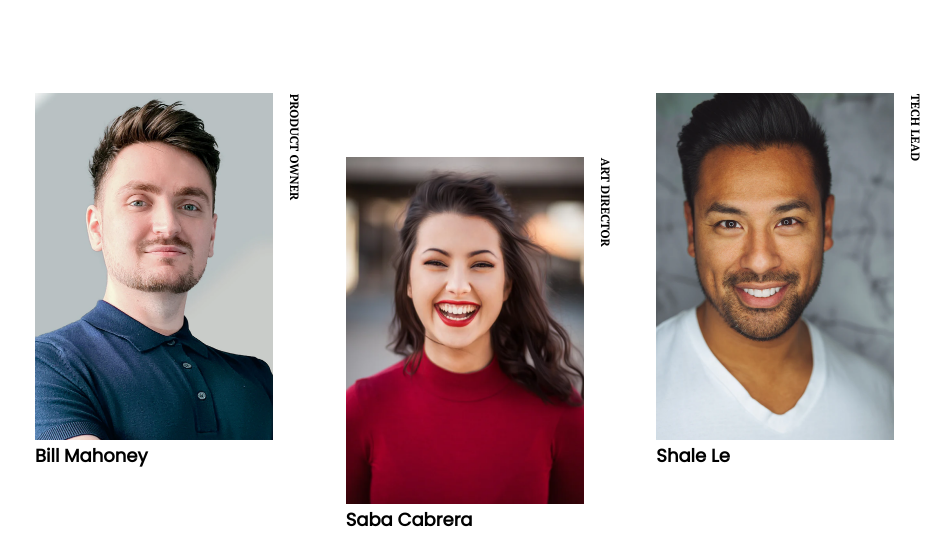
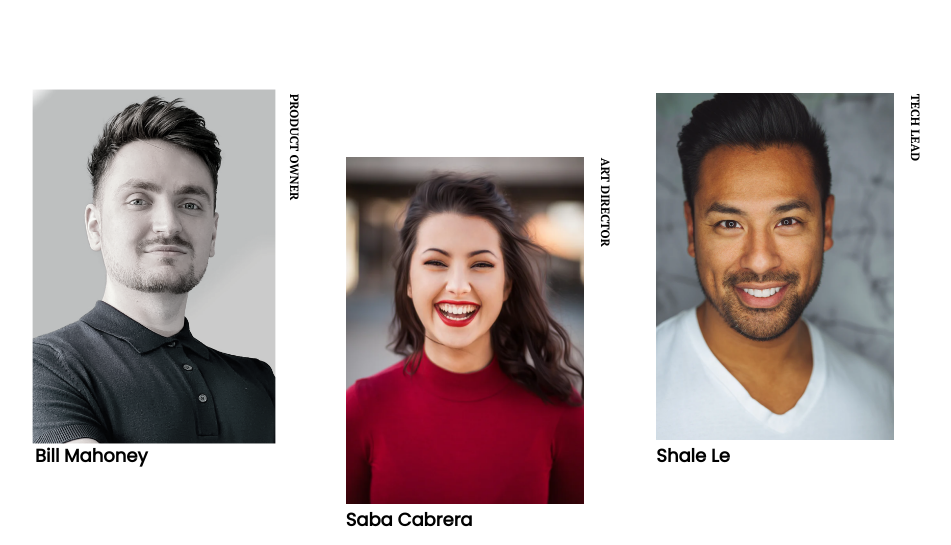
Before and after one commit to Junse99/TEAM-PAGE-MASTER, a plain HTML site: page index.html in a window 1280 px wide. In both pictures the pointer is over the picture 309 px from the left and 521 px from the top of the page. Shown: the part 255-800 px from the top of the page, without its empty margins (155-1106 px from the left). Drawn offline with Linux system fonts and the light colour scheme.

Commit message:
first commit

```diff
--- a/style.css
+++ b/style.css
@@ -67,11 +67,19 @@ body {
 
 .item__perfil{
   position: relative;
+
 }
 
 .item__perfil img {
   width: 238px;
   height: 347px;
+  transition: filter ease-in-out .6s,  transform ease-in-out .6s;
+
+}
+
+.item__perfil img:hover {
+  transform: scale(1.02);
+  filter: grayscale(80%);
 }
 
 .item__perfil span {
```
